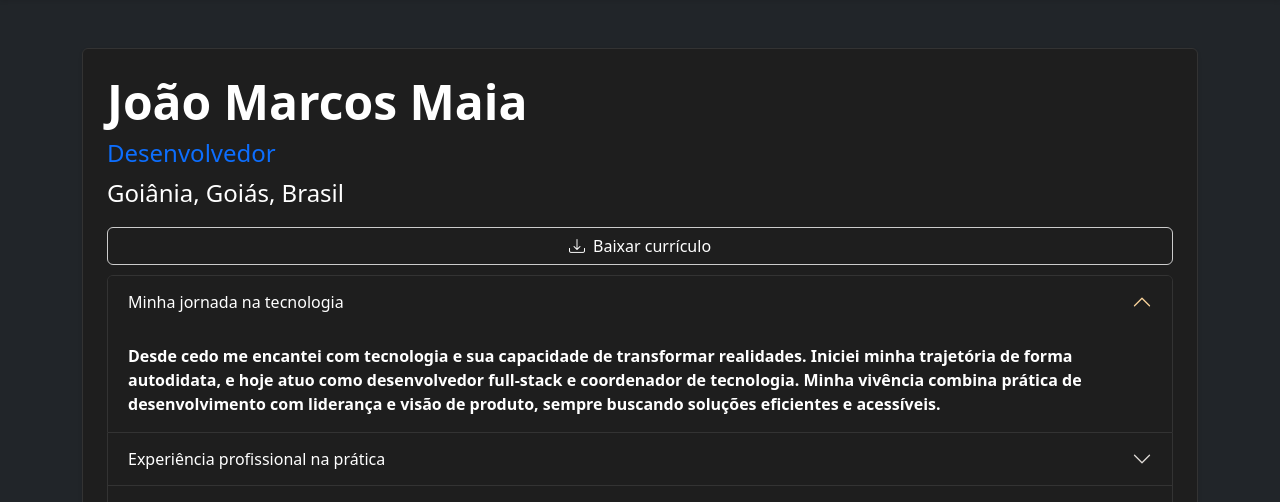
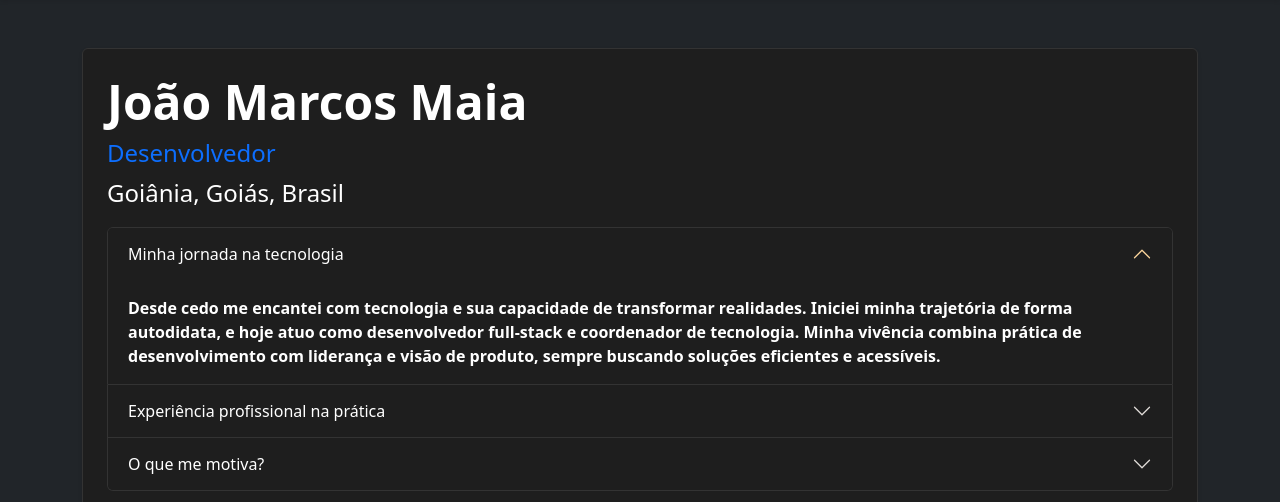
Before and after one commit to jonhmaia/Portifolio, a Django app: page / in a window 1280 px wide. Shown: the part 56-558 px from the top of the page. Run offline with Django 5.2, Linux system fonts and the light colour scheme; data comes from the database, SQL or seed files in the repository.

Commit message:
excluindo arquivos desnecessários e retirando o botão de download do currículo por agora

```diff
--- a/core/templates/sobre_mim.html
+++ b/core/templates/sobre_mim.html
@@ -12,9 +12,6 @@
   <h2 class="fs-4 text-primary">{% trans "Desenvolvedor" %}</h2>
   <p class="fs-4">{% trans "Goiânia, Goiás, Brasil" %}</p>
 
-  <a href="{% static 'core/curriculo.pdf' %}" style="margin-bottom: 10px;" class="btn btn-outline-primary" download>
-    <i class="bi bi-download me-1"></i> {% trans "Baixar currículo" %}
-  </a>
 
   <div class="accordion">
     <div class="accordion-item">
```
Also changed, not shown: core/static/core/logo.png (deleted), 3 other files.
